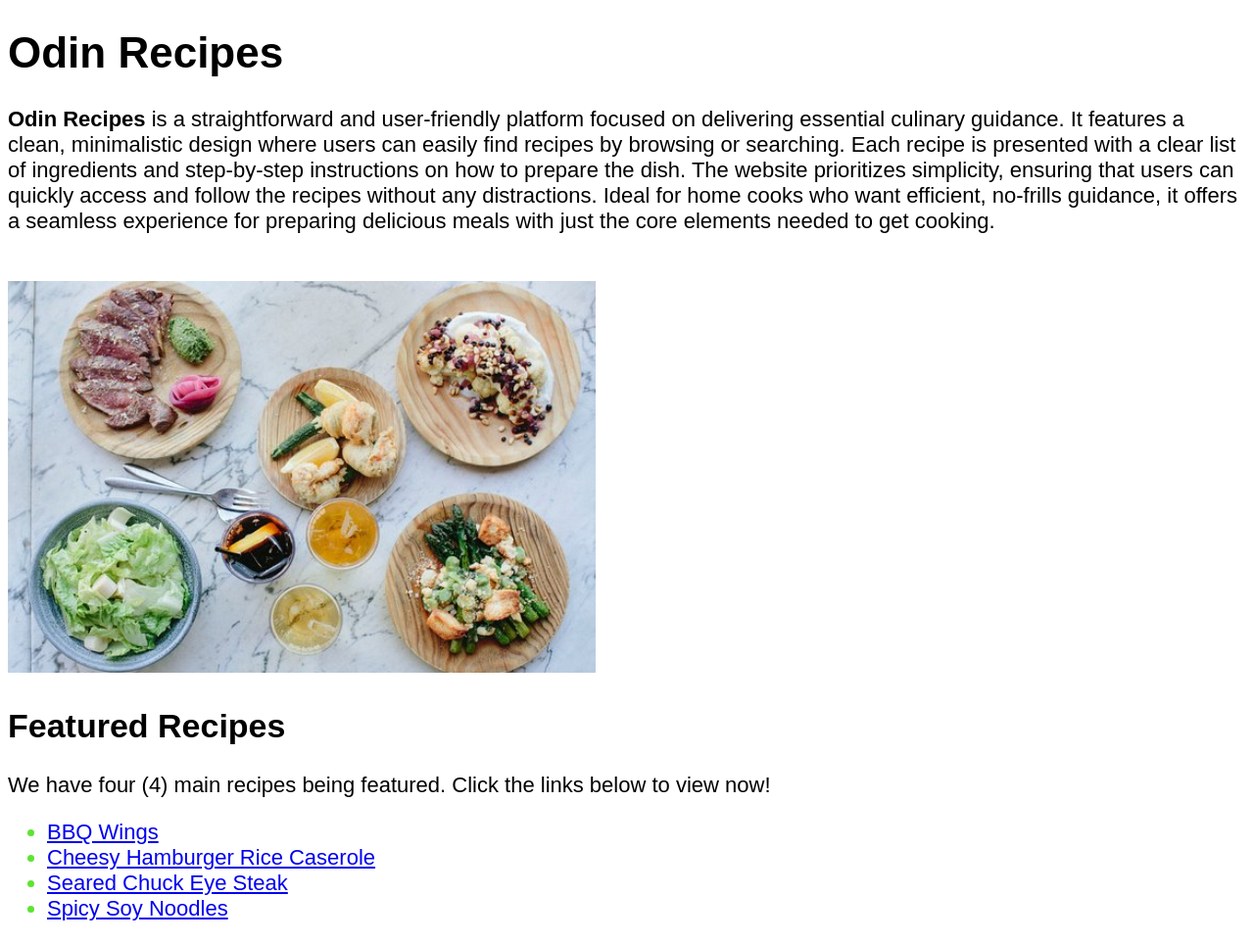
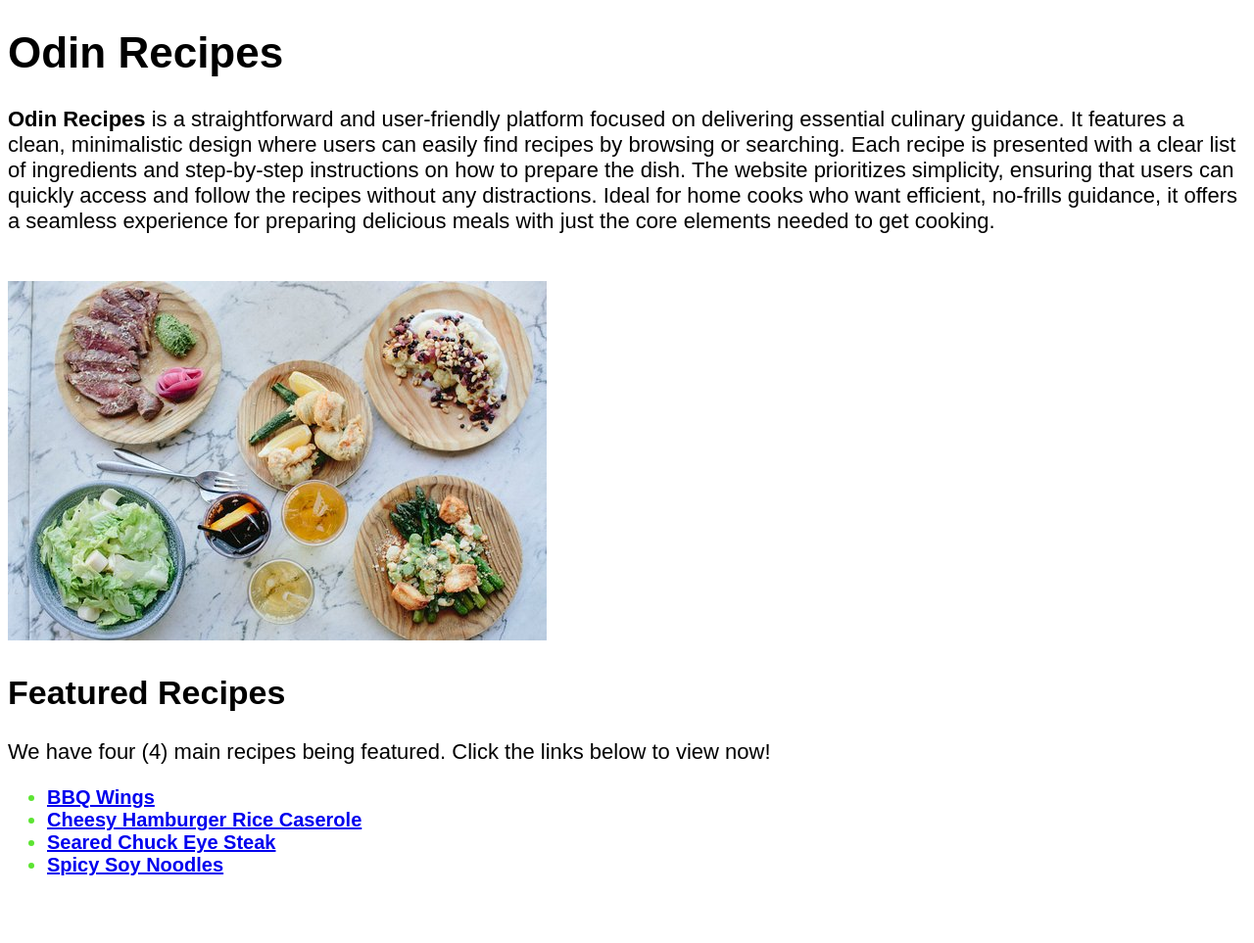
Before and after one commit to Jalyn-is/odin-recipes, a plain HTML site: page index.html in a window 1280 px wide. Shown: the whole page at 98% size. After the commit the page ends 915 px from the top, so only its background shows below. Drawn offline with Linux system fonts and the light colour scheme.

Commit message:
added minor changes to html and css

```diff
--- a/index.html
+++ b/index.html
@@ -6,7 +6,7 @@
     <title>Recipes</title>
     <link rel="stylesheet" href="styles.css">
 </head>
-<body class="text head" id="page-one">
+<body class="text" id="page-one">
    <h1>Odin Recipes</h1>
         <p>
             <strong>Odin Recipes</strong> is a straightforward and user-friendly platform focused on delivering essential culinary guidance.
@@ -17,7 +17,7 @@
             with just the core elements needed to get cooking.
         </p>
         <br>
-            <img class="page-image pics" id="image" src="./images/recipe-galore.jpg"
+            <img class="page-image pics" src="./images/recipe-galore.jpg"
                  alt="A galore of tasty foods"/>
         <br>
     <h2>Featured Recipes</h2>
--- a/styles.css
+++ b/styles.css
@@ -7,8 +7,8 @@ h1{
     font-size: 44px;
     font-weight: bold;
 }
-.page-image{
-    width: 600px;
+img{
+    width: 550px;
     height: auto;
 }
 h2{
@@ -18,6 +18,8 @@ h2{
 .page-link{
     text-align: left;
     color: rgb(92, 228, 50);
+    font-weight: bold;
+    font-size: 20px;
 }
 a:hover{
     color: aquamarine;
```
Also changed, not shown: recipes/cheesy-hamburger-rice-caserole.html (+1 -1 lines), recipes/seared-chcuk-eye-steak.html (+1 -1 lines).
